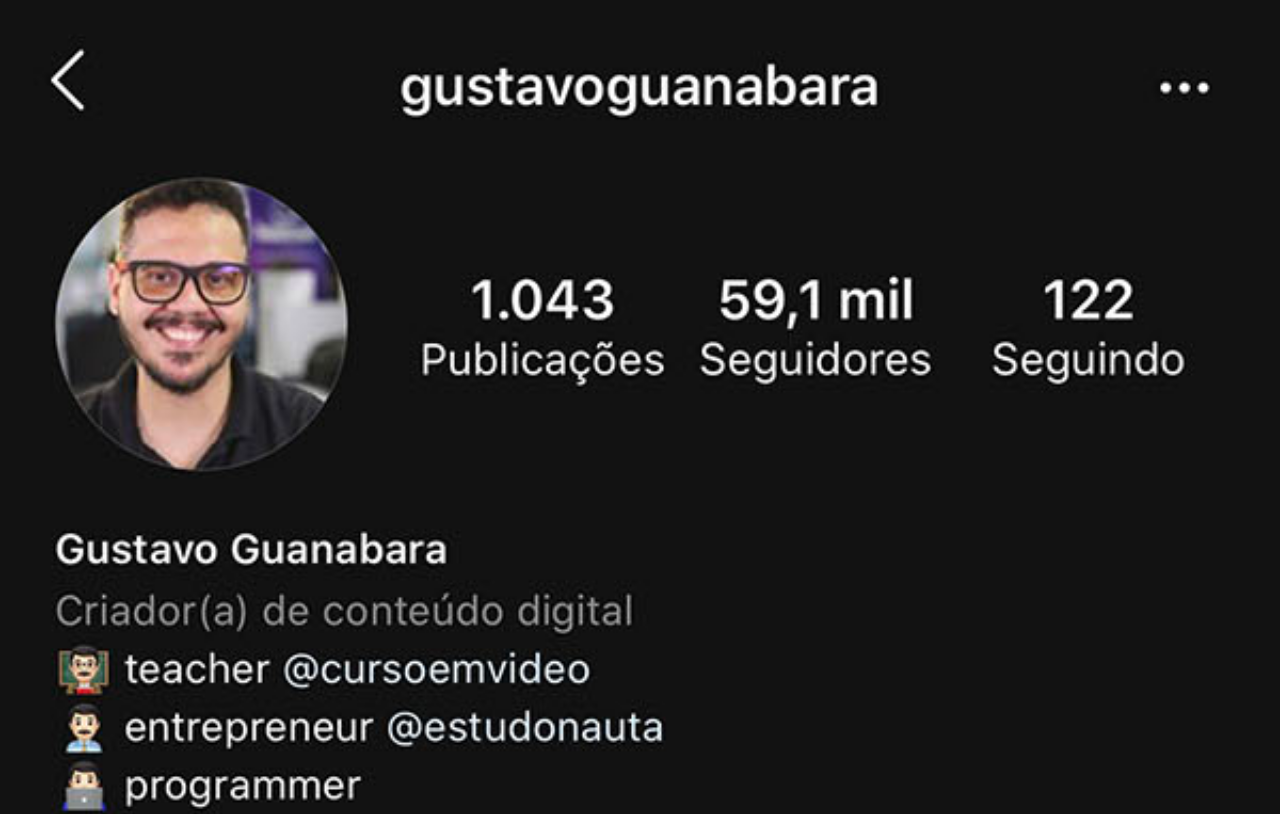
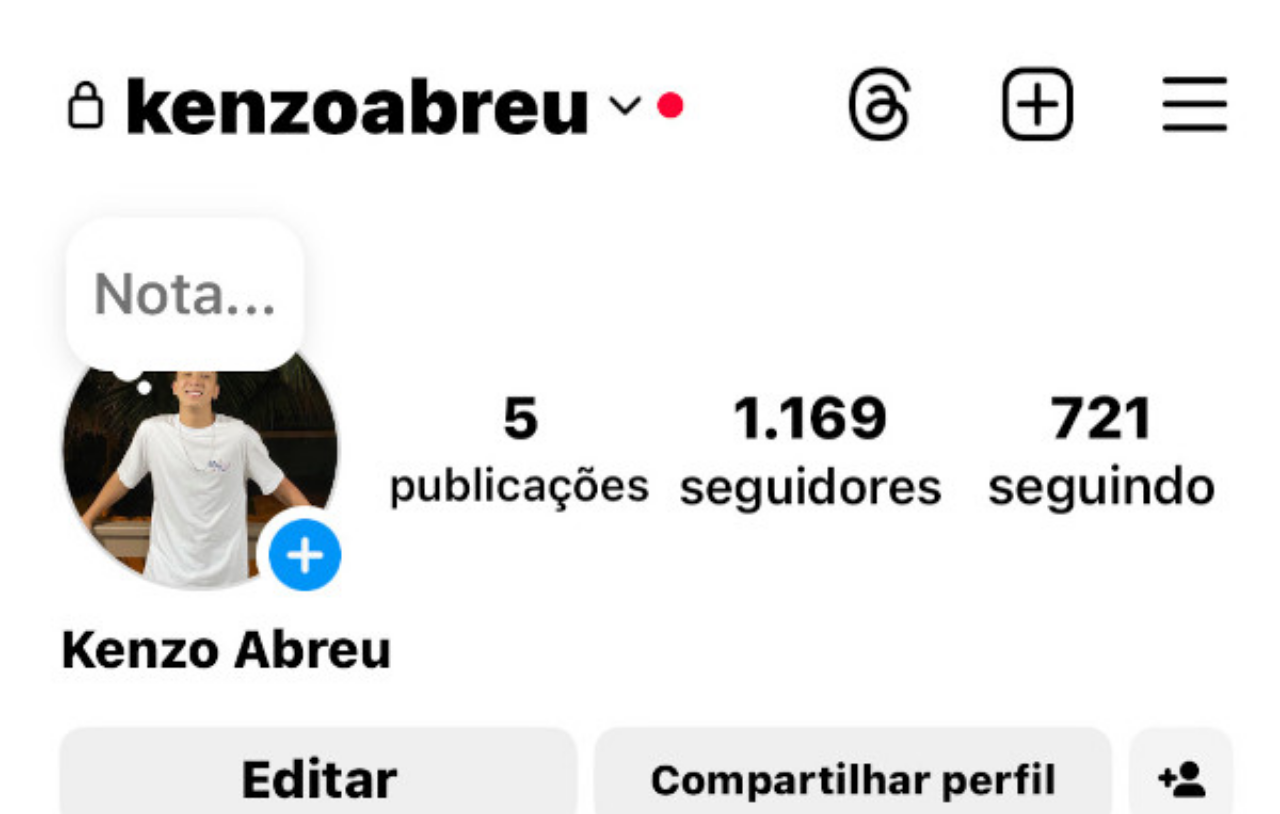
Before and after one commit to kenzoabreu/ProjetoSocial, a plain HTML site: page Instagram.html in a window 1280 px wide. Shown: the top 814 px of the page. Drawn offline with Linux system fonts and the light colour scheme.

Commit message:
Instagram+Github pessoal

```diff
--- a/Instagram.html
+++ b/Instagram.html
@@ -7,7 +7,7 @@
     <link rel="stylesheet" href="estilos.css">
 </head>
 <body>
-    <img src="imagens/tela-instagram.jpg" alt="Instagram">
+    <img src="imagens/INSTAGRAM.jpg" alt="Instagram">
     <a href="https://www.instagram.com/kenzoabreu/?hl=pt-br" target="_blank">ACESSE</a>
 </body>
 </html>
```
Also changed, not shown: github.html (+1 -1 lines), imagens/GITHUB.jpg (added), imagens/INSTAGRAM.jpg (added).
